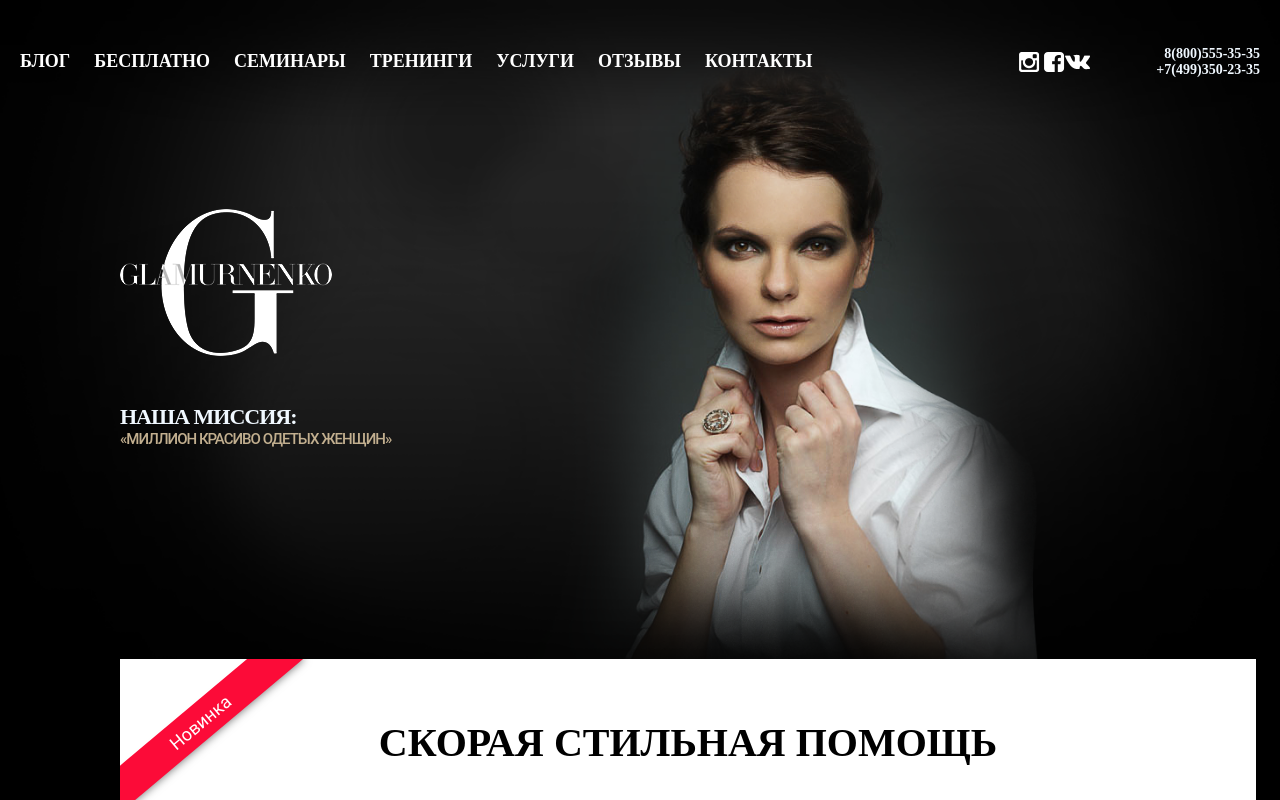
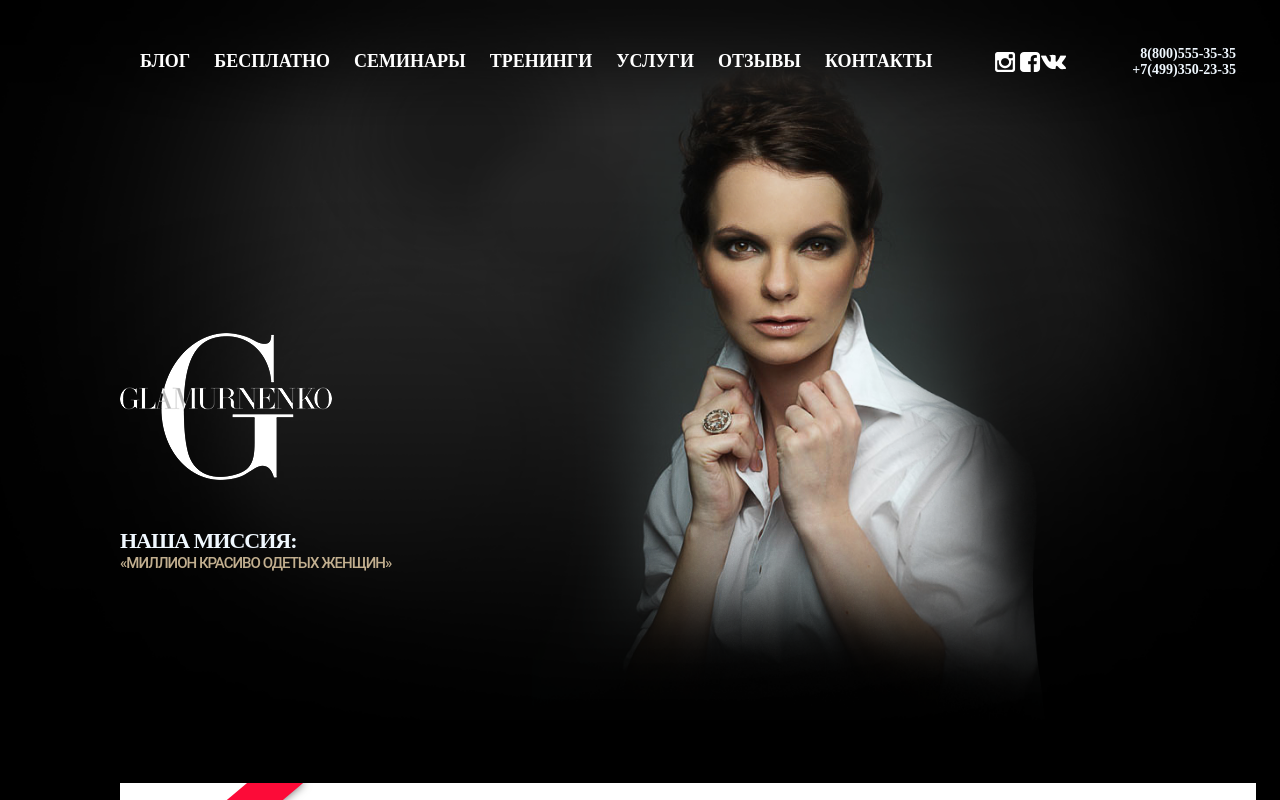
Before and after one commit to syntax-dot/glamurnenko, a Vue app: page /#/ in a window 1280 px wide. Shown: the top 800 px of the page. Built offline with nearby package versions, Linux system fonts and the light colour scheme; a web font is replaced by a local one.

Commit message:
update header

```diff
--- a/src/components/HeaderMenu/HeaderMenu.vue
+++ b/src/components/HeaderMenu/HeaderMenu.vue
@@ -51,7 +51,7 @@ const links: NavigationLinkProps[] = [
 
 <style module>
 .root {
-  position: absolute;
+  position: relative;
   top: 0;
   left: 0;
   height: 124px;
@@ -65,9 +65,10 @@ const links: NavigationLinkProps[] = [
 }
 
 .fixed {
-  position: fixed;
+  position: sticky;
+  top: 0;
   height: 60px;
-  background: rgba(0, 0, 0, 0.3);
+  background: rgba(0, 0, 0, 1);
   z-index: 3;
 }
 
```
Also changed, not shown: 1 other file (tests, documents, lock files or other folders).
